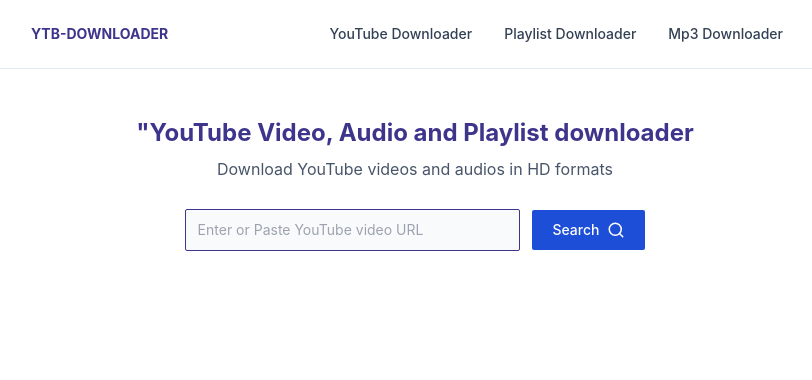
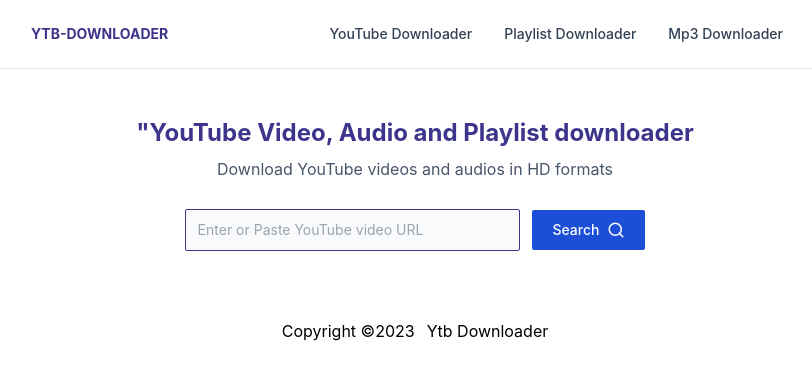
Before and after one commit to francisamidu/ytb-downloader, a Next.js app in the folder client/: page / in a window 1280 px wide. Shown: the top 380 px of the page, without its empty margins (225-1037 px from the left). Built offline with nearby package versions, Linux system fonts and the light colour scheme.

Commit message:
Added footer to layout

```diff
--- /dev/null
+++ b/client/components/Footer.tsx
@@ -0,0 +1,17 @@
+import React, { useState } from "react";
+
+const Footer = () => {
+  const [date, _] = useState(new Date().getFullYear());
+  return (
+    <div className="p-3 self-end">
+      <footer className="md:max-w-screen-lg md:mx-auto">
+        <p className="flex fles-row items-center justify-center">
+          <span className="mr-1.5">Copyright &copy;{date}</span>
+          <span className="ml-1.5">Ytb Downloader</span>
+        </p>
+      </footer>
+    </div>
+  );
+};
+
+export default Footer;
--- a/client/components/Layout.tsx
+++ b/client/components/Layout.tsx
@@ -1,6 +1,6 @@
 import Head from "next/head";
 import React, { PropsWithChildren } from "react";
-import { Navbar } from ".";
+import { Footer, Navbar } from ".";
 
 interface LayoutProps extends Partial<PropsWithChildren> {
   page: string;
@@ -15,6 +15,7 @@
       </Head>
       <Navbar />
       {children}
+      <Footer />
     </>
   );
 };
--- a/client/components/index.ts
+++ b/client/components/index.ts
@@ -6,5 +6,16 @@
 import Search from "./Search";
 import Spinner from "./Spinner";
 import VideoCard from "./VideoCard";
+import Footer from "./Footer";
 
-export { Button, Dropdown, Layout, Navbar, Home, Search, Spinner, VideoCard };
+export {
+  Button,
+  Dropdown,
+  Footer,
+  Layout,
+  Navbar,
+  Home,
+  Search,
+  Spinner,
+  VideoCard,
+};
```
Also changed, not shown: 1 other file (tests, documents, lock files or other folders).
